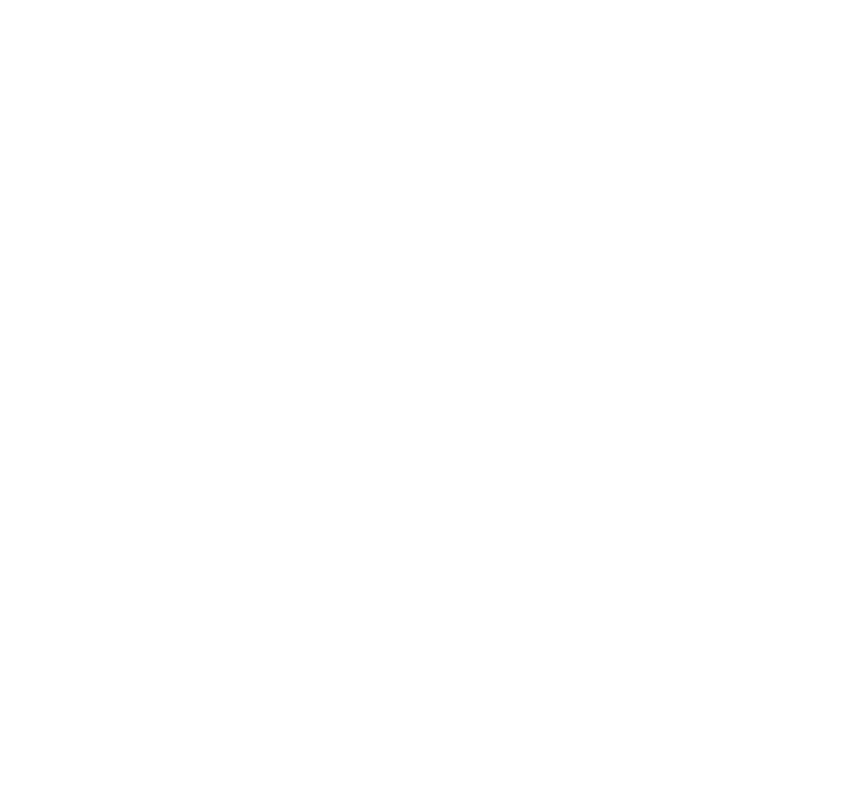
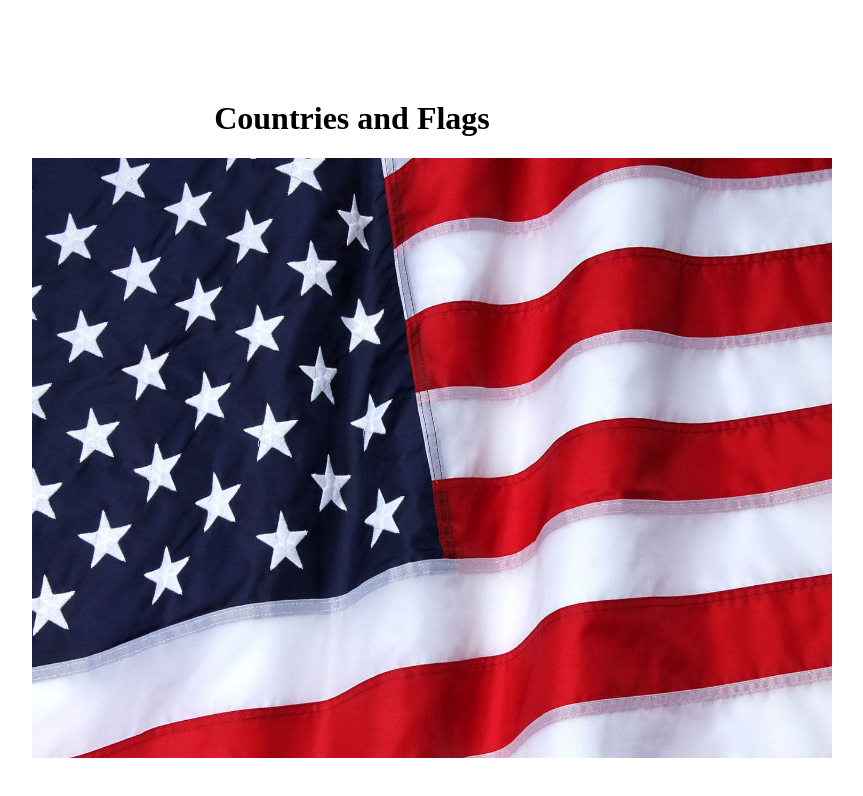
Before and after one commit to GidgetPINK/Programming-Project-1, a plain HTML site: page index.html in a window 1280 px wide. Shown: the whole page, without its empty margins (288-1151 px from the left). Drawn offline with Linux system fonts and the light colour scheme.

Commit message:
Added image and h1 to html file and added styles

```diff
--- a/index.html
+++ b/index.html
@@ -6,11 +6,11 @@
         <title>Programming Project 1 | April Smith</title>
         <meta name="description" content="Using JS to manipulate the DOM">
         <meta name="viewport" content="width=device-width, initial-scale=1">
-        <link rel="stylesheet" href="">
+        <link rel="stylesheet" href="style.css">
     </head>
     <body>
-
-
+        <h1 class="title">Countries and Flags</h1>
+        <img src="images/AmericanFlag.jpg" class="Flags" alt="American Flag">
         <script src="" async defer></script>
     </body>
 </html>
--- a/style.css
+++ b/style.css
@@ -0,0 +1,13 @@
+.Flags{
+    width: 800px;
+    height: 600px;
+}
+
+body{
+    margin: 100px auto;
+    width: 50%;
+}
+
+h1{
+    text-align: center;
+}
```
